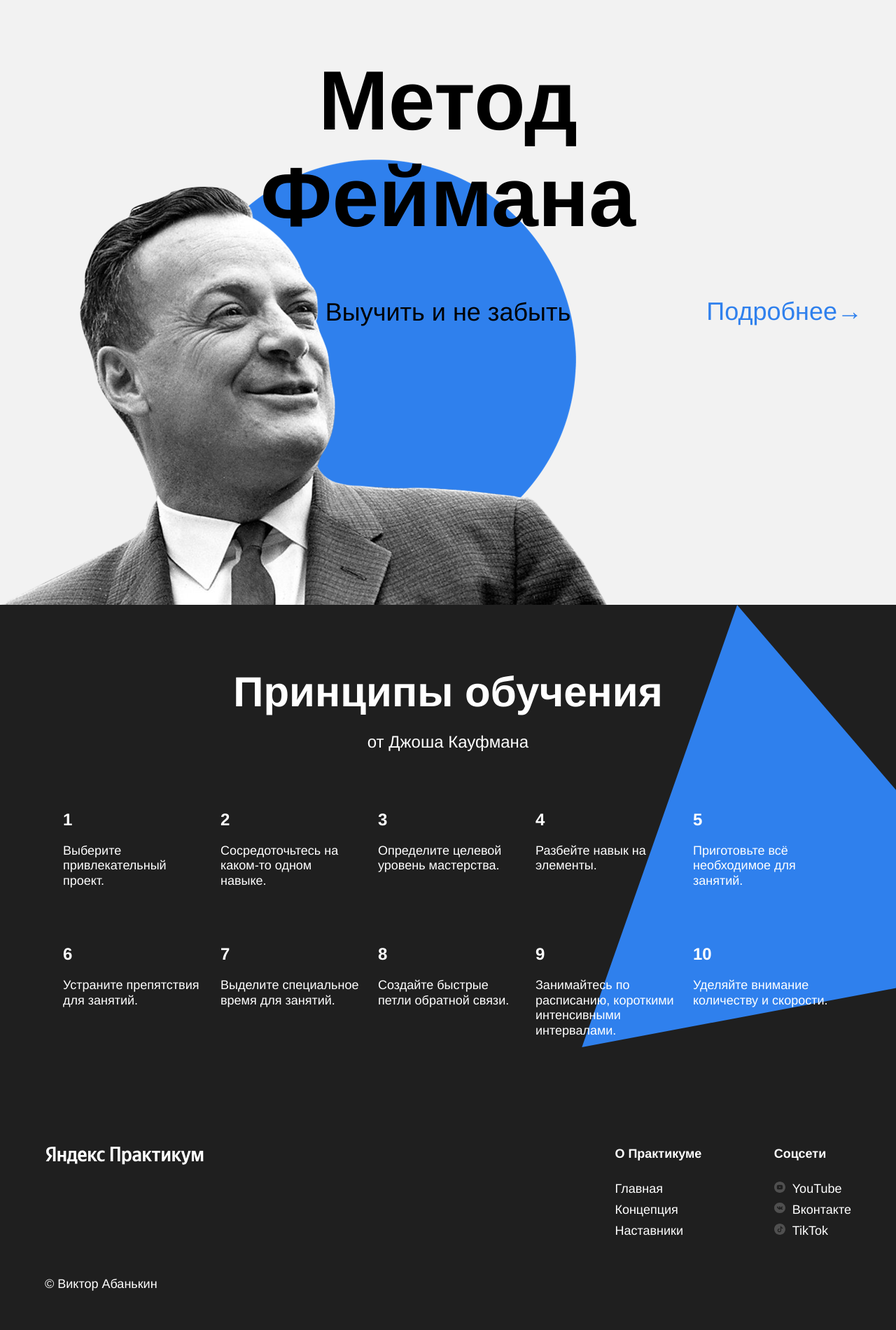
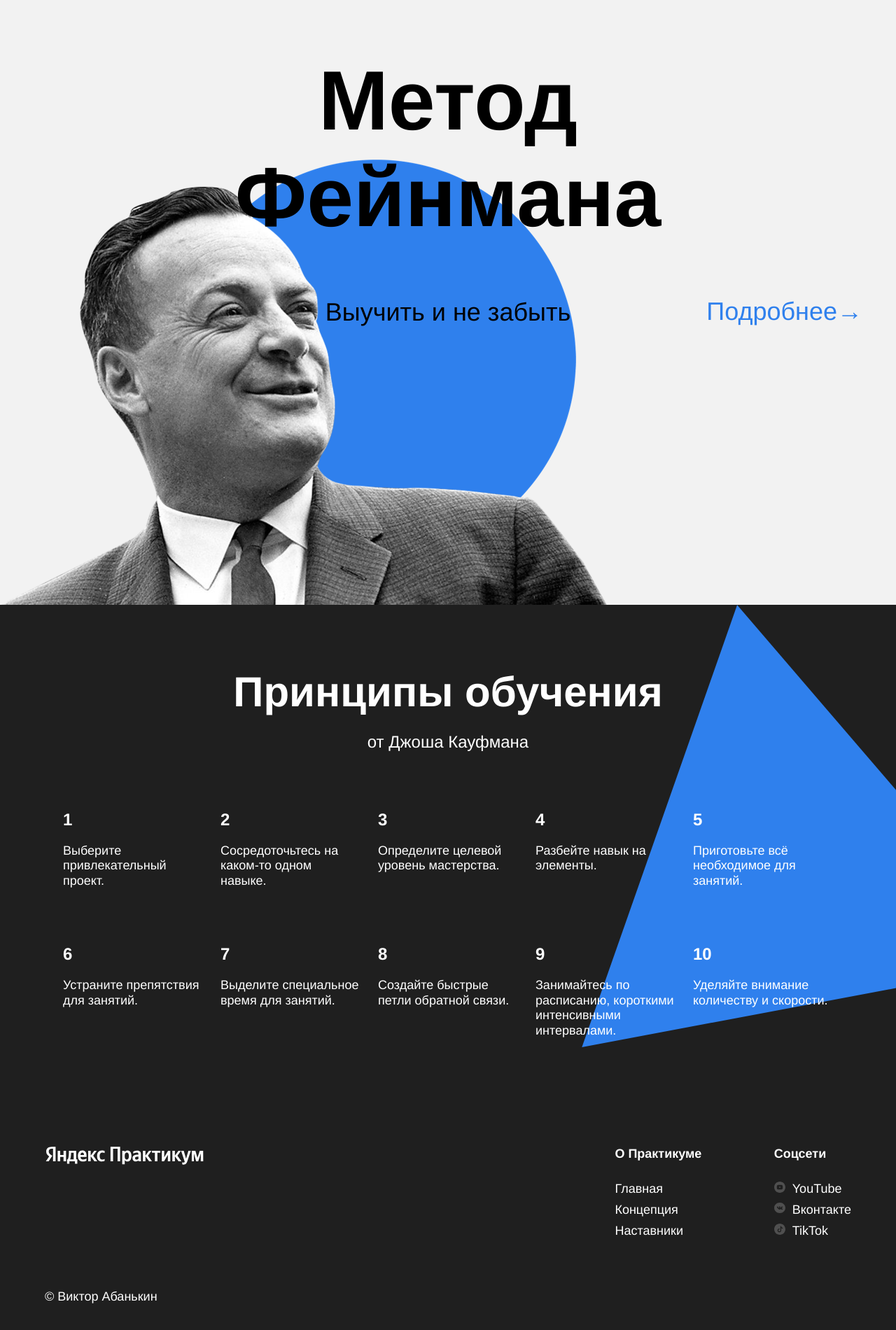
Before and after one commit to MeowySerna/how-to-learn, a plain HTML site: page index.html in a window 1280 px wide. Shown: the part 2033-3933 px from the top of the page at 70% size. Drawn offline with Linux system fonts and the light colour scheme.

Commit message:
update after review

```diff
--- a/index.html
+++ b/index.html
@@ -70,7 +70,7 @@
                         </ul>
             </section>
             <section class="feynman">
-                    <h2 class="feynman__title">Метод Феймана</h2>
+                    <h2 class="feynman__title">Метод Фейнмана</h2>
                     <h3 class="feynman__subtitle">Выучить и не забыть</h3>
                     <img src="images/feynman.png" alt="Фотография Ричарда Феймана" class="feynman__main-illustration">
                    <a href="#" class="link feynman__link">Подробнее&#8594;</a>
--- a/styles/style.css
+++ b/styles/style.css
@@ -331,7 +331,7 @@
   line-height: 25px;
   font-size: 18px;
   color: white;
-  padding: 18px 0;
+  margin: 18px 0;
 }
 
 .footer__column-heading{
```
